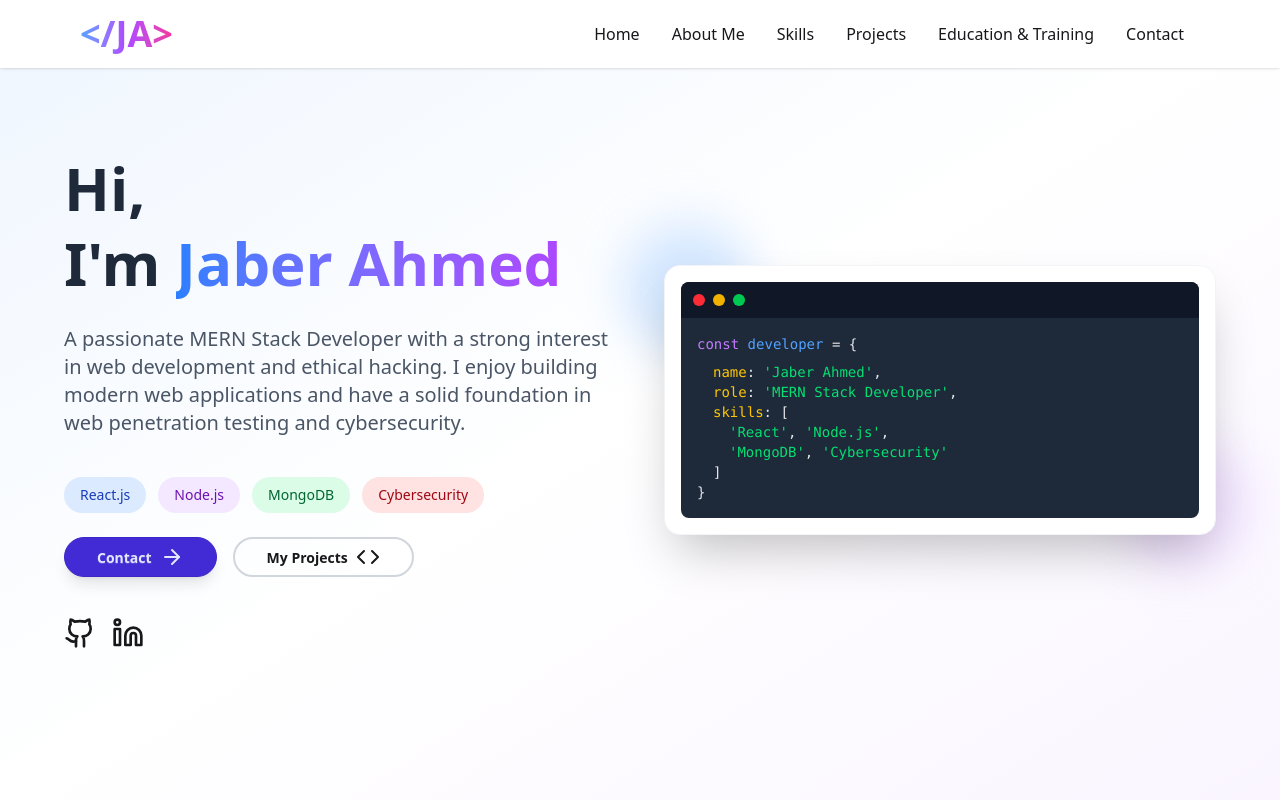
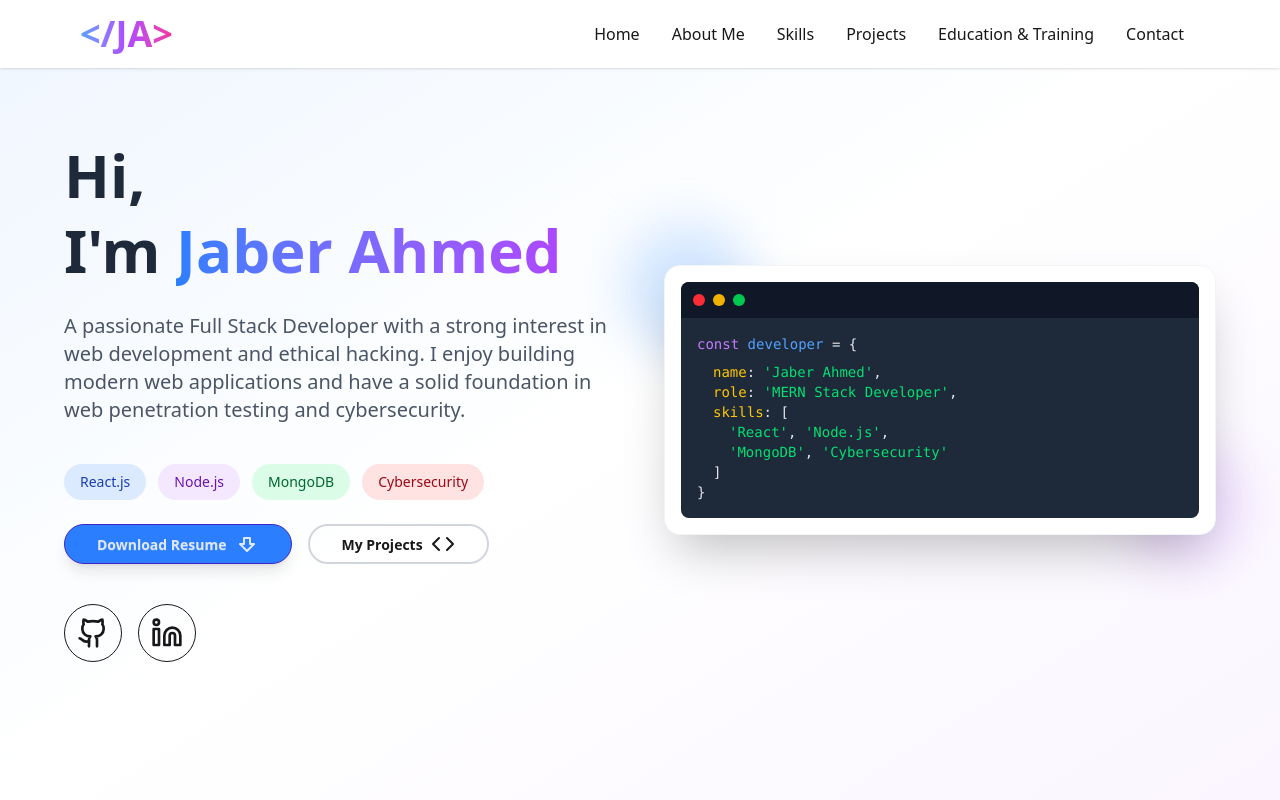
Before and after one commit to Jaber4770/My-Portfolio, a React (Vite) app in the folder my-portfolio-client/: page / in a window 1280 px wide. Shown: the top 800 px of the page. Built offline with nearby package versions, Linux system fonts and the light colour scheme.

Commit message:
almost done

```diff
--- a/my-portfolio-client/src/Pages/Home/Home.jsx
+++ b/my-portfolio-client/src/Pages/Home/Home.jsx
@@ -3,6 +3,7 @@ import { ArrowRight, Code, Github, Linkedin } from 'lucide-react';
 import './Home.css'
 import { Link } from 'react-router';
 import { Link as LinkScroll } from 'react-scroll';
+import { LuArrowBigDown } from 'react-icons/lu';
 // import TypingTitle from './TypingTitle';
 
 const Home = () => {
@@ -23,7 +24,7 @@ const Home = () => {
                     {/* <TypingTitle></TypingTitle> */}
 
                     <p className="text-xl text-gray-600">
-                        A passionate MERN Stack Developer with a strong interest in web development and ethical hacking. I enjoy building modern web applications and have a solid foundation in web penetration testing and cybersecurity.
+                        A passionate Full Stack Developer with a strong interest in web development and ethical hacking. I enjoy building modern web applications and have a solid foundation in web penetration testing and cybersecurity.
                     </p>
 
                     <div className="py-4">
@@ -35,11 +36,15 @@ const Home = () => {
                         </div>
 
                         <div className="flex gap-4">
-                            <LinkScroll to="contact" smooth={true} duration={500} className="cursor-pointer btn btn-primary px-8 py-3 rounded-full shadow-lg hover:shadow-xl transition-all duration-300 flex items-center gap-2">
-                                Contact <ArrowRight />
-                            </LinkScroll>
+                            <a
+                                href="/resume.pdf"
+                                download
+                                className="btn btn-primary px-8 py-3 rounded-full shadow-lg bg-blue-500 hover:shadow-xl transition-all duration-300 flex items-center gap-2"
+                            >
+                                Download Resume <LuArrowBigDown className='text-2xl' />
+                            </a>
 
-                            <LinkScroll to="projects" smooth={true} duration={500} className="btn btn-outline px-8 py-3 rounded-full border-2 border-gray-300 hover:border-blue-500 transition-all duration-300 flex items-center gap-2">
+                            <LinkScroll to="projects" smooth={true} duration={500} className="btn btn-outline px-8 py-3 rounded-full border-2 border-gray-300 hover:border-blue-600 hover:bg-blue-500 hover:text-white transition-all duration-300 flex items-center gap-2">
                                 My Projects <Code />
                             </LinkScroll>
 
@@ -52,6 +57,7 @@ const Home = () => {
                             target="_blank"
                             rel="noopener noreferrer"
                             aria-label="GitHub"
+                            className='border-1 p-3 rounded-full hover:border-gray-500'
                         >
                             <a>
                                 <Github className="w-8 h-8 hover:text-gray-500 transition-colors duration-300" />
@@ -62,6 +68,7 @@ const Home = () => {
                             target="_blank"
                             rel="noopener noreferrer"
                             aria-label="LinkedIn"
+                            className='border-1 p-3 rounded-full hover:border-blue-500'
                         >
                             <a>
                                 <Linkedin className="w-8 h-8 hover:text-blue-600 transition-colors duration-300" />
--- a/my-portfolio-client/src/Pages/Shared/Footer/Footer.jsx
+++ b/my-portfolio-client/src/Pages/Shared/Footer/Footer.jsx
@@ -1,74 +1,72 @@
 import { Facebook, Github, Linkedin, Twitter, Youtube } from 'lucide-react';
 import React from 'react';
-import { Link } from 'react-router';
-
 
 const Footer = () => {
     return (
-        <footer className="footer bg-gray-900 sm:footer-horizontal text-neutral-content items-center p-4">
-            <aside className="grid-flow-col items-center">
+        <footer className="bg-gray-900 text-neutral-content p-4">
+            {/* Max-width container */}
+            <div className="max-w-6xl mx-auto w-full flex flex-col sm:flex-row justify-between items-center gap-4">
+                {/* Branding */}
+                <aside className="flex items-center gap-4">
                     <span className="font-bold text-4xl bg-gradient-to-r from-blue-400 via-purple-500 to-pink-500 bg-clip-text text-transparent">
                         &lt;/JA&gt;
                     </span>
+                    <p className="text-sm sm:text-base">
+                        © {new Date().getFullYear()} - All rights reserved.
+                    </p>
+                </aside>
 
-                <p>Copyright © {new Date().getFullYear()} - All right reserved</p>
-            </aside>
-            <nav className="grid-flow-col gap-4 md:place-self-center md:justify-self-end">
-                <Link
+                {/* Social Links */}
+                <nav className="flex gap-4">
+                    <a
                         href="https://github.com/Jaber4770"
                         target="_blank"
                         rel="noopener noreferrer"
                         aria-label="GitHub"
                     >
-                    <a>
-                        <Github className="w-8 h-8 hover:text-gray-500 transition-colors duration-300" />
+                        <Github className="w-6 h-6 hover:text-gray-400 transition-colors duration-300" />
                     </a>
-                </Link>
 
-                <Link
+                    <a
                         href="https://www.linkedin.com/in/jaber-ahmed-7175a11b0/"
                         target="_blank"
                         rel="noopener noreferrer"
                         aria-label="LinkedIn"
                     >
-                    <a>
-                        <Linkedin className="w-8 h-8 hover:text-blue-600 transition-colors duration-300" />
+                        <Linkedin className="w-6 h-6 hover:text-blue-500 transition-colors duration-300" />
                     </a>
-                </Link>
 
-                {/* <Link
+                    <a
+                        href="https://www.youtube.com/@Jack_Sargey"
+                        target="_blank"
+                        rel="noopener noreferrer"
+                        aria-label="YouTube"
+                    >
+                        <Youtube className="w-6 h-6 hover:text-red-500 transition-colors duration-300" />
+                    </a>
+
+                    {/* Uncomment if needed */}
+                    {/*
+                    <a
                         href="https://twitter.com/yourhandle"
                         target="_blank"
                         rel="noopener noreferrer"
                         aria-label="Twitter"
                     >
-                    <a>
-                        <Twitter className="w-8 h-8 hover:text-blue-500 transition-colors duration-300" />
+                        <Twitter className="w-6 h-6 hover:text-blue-400 transition-colors duration-300" />
                     </a>
-                </Link> */}
 
-                <Link
-                    href="https://www.youtube.com/@Jack_Sargey"
-                    target="_blank"
-                    rel="noopener noreferrer"
-                    aria-label="YouTube"
-                >
-                    <a>
-                        <Youtube className="w-8 h-8 hover:text-red-500 transition-colors duration-300" />
-                    </a>
-                </Link>
-
-{/*                 <Link
+                    <a
                         href="https://www.facebook.com/Jaber.Ahmed4770/"
                         target="_blank"
                         rel="noopener noreferrer"
                         aria-label="Facebook"
                     >
-                    <a>
-                        <Facebook className="w-8 h-8 hover:text-blue-700 transition-colors duration-300" />
+                        <Facebook className="w-6 h-6 hover:text-blue-600 transition-colors duration-300" />
                     </a>
-                </Link> */}
+                    */}
                 </nav>
+            </div>
         </footer>
     );
 };
```
Also changed, not shown: 1 other file (tests, documents, lock files or other folders). Lines whose indentation alone changed are shown as unchanged.
